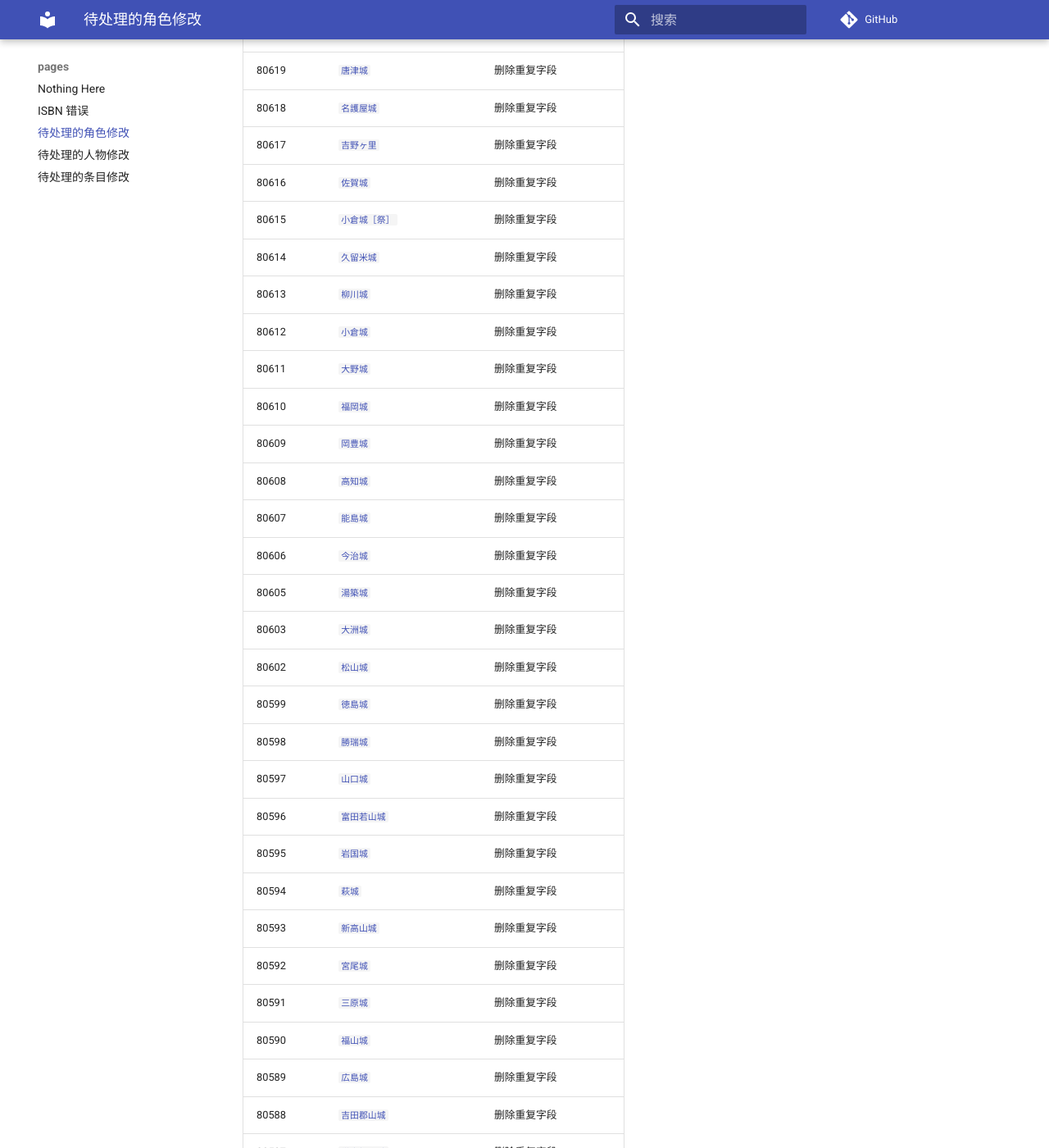
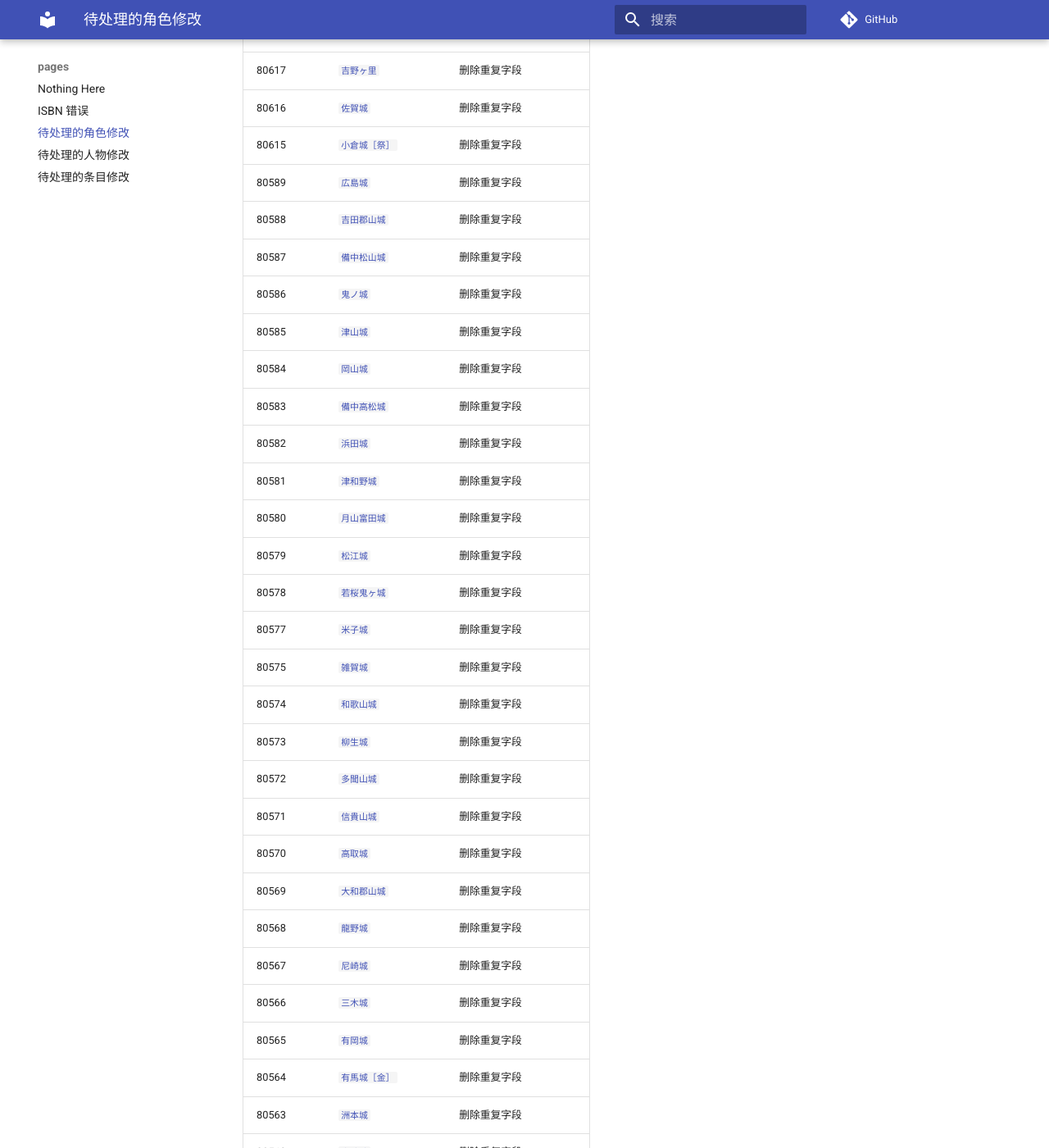
Before and after one commit to trim21/bangumi-pages, an MkDocs documentation site: the page built from docs/pending-character-changes.md, in a window 1280 px wide and 1400 px high, scrolled down 1249 px. Shown: the whole window at 82% size. Built offline with MkDocs 1.6.1 and Material for MkDocs 9.7.7, drawn with Linux system fonts in a browser that asks for light colours; comment, search, counter and statistics services are not loaded; some of the changed text lies outside the part shown.

Commit message:
update pending-character-changes.md

```diff
--- a/docs/pending-character-changes.md
+++ b/docs/pending-character-changes.md
@@ -1,13 +1,11 @@
 # 待处理的角色修改
 
-total 304
+total 280
 
 | id | 角色 | 修改类型 |
 | --- | --- | --- |
 | 156429 | [`　`](https://bgm.tv/character/156429) | 删除不可见 Unicode 字符 |
 | 90105 | [`贺黛`](https://bgm.tv/character/90105) | 删除不可见 Unicode 字符 |
-| 110948 | [`リルル`](https://bgm.tv/character/110948) | 删除重复字段 |
-| 105786 | [`アルフレッド＝アルシュジャー`](https://bgm.tv/character/105786) | 删除重复字段 |
 | 80638 | [`座喜味城`](https://bgm.tv/character/80638) | 删除重复字段 |
 | 80637 | [`勝連城`](https://bgm.tv/character/80637) | 删除重复字段 |
 | 80636 | [`中城城`](https://bgm.tv/character/80636) | 删除重复字段 |
@@ -32,28 +30,6 @@ total 304
 | 80617 | [`吉野ヶ里`](https://bgm.tv/character/80617) | 删除重复字段 |
 | 80616 | [`佐賀城`](https://bgm.tv/character/80616) | 删除重复字段 |
 | 80615 | [`小倉城［祭］`](https://bgm.tv/character/80615) | 删除重复字段 |
-| 80614 | [`久留米城`](https://bgm.tv/character/80614) | 删除重复字段 |
-| 80613 | [`柳川城`](https://bgm.tv/character/80613) | 删除重复字段 |
-| 80612 | [`小倉城`](https://bgm.tv/character/80612) | 删除重复字段 |
-| 80611 | [`大野城`](https://bgm.tv/character/80611) | 删除重复字段 |
-| 80610 | [`福岡城`](https://bgm.tv/character/80610) | 删除重复字段 |
-| 80609 | [`岡豊城`](https://bgm.tv/character/80609) | 删除重复字段 |
-| 80608 | [`高知城`](https://bgm.tv/character/80608) | 删除重复字段 |
-| 80607 | [`能島城`](https://bgm.tv/character/80607) | 删除重复字段 |
-| 80606 | [`今治城`](https://bgm.tv/character/80606) | 删除重复字段 |
-| 80605 | [`湯築城`](https://bgm.tv/character/80605) | 删除重复字段 |
-| 80603 | [`大洲城`](https://bgm.tv/character/80603) | 删除重复字段 |
-| 80602 | [`松山城`](https://bgm.tv/character/80602) | 删除重复字段 |
-| 80599 | [`徳島城`](https://bgm.tv/character/80599) | 删除重复字段 |
-| 80598 | [`勝瑞城`](https://bgm.tv/character/80598) | 删除重复字段 |
-| 80597 | [`山口城`](https://bgm.tv/character/80597) | 删除重复字段 |
-| 80596 | [`富田若山城`](https://bgm.tv/character/80596) | 删除重复字段 |
-| 80595 | [`岩国城`](https://bgm.tv/character/80595) | 删除重复字段 |
-| 80594 | [`萩城`](https://bgm.tv/character/80594) | 删除重复字段 |
-| 80593 | [`新高山城`](https://bgm.tv/character/80593) | 删除重复字段 |
-| 80592 | [`宮尾城`](https://bgm.tv/character/80592) | 删除重复字段 |
-| 80591 | [`三原城`](https://bgm.tv/character/80591) | 删除重复字段 |
-| 80590 | [`福山城`](https://bgm.tv/character/80590) | 删除重复字段 |
 | 80589 | [`広島城`](https://bgm.tv/character/80589) | 删除重复字段 |
 | 80588 | [`吉田郡山城`](https://bgm.tv/character/80588) | 删除重复字段 |
 | 80587 | [`備中松山城`](https://bgm.tv/character/80587) | 删除重复字段 |
```
